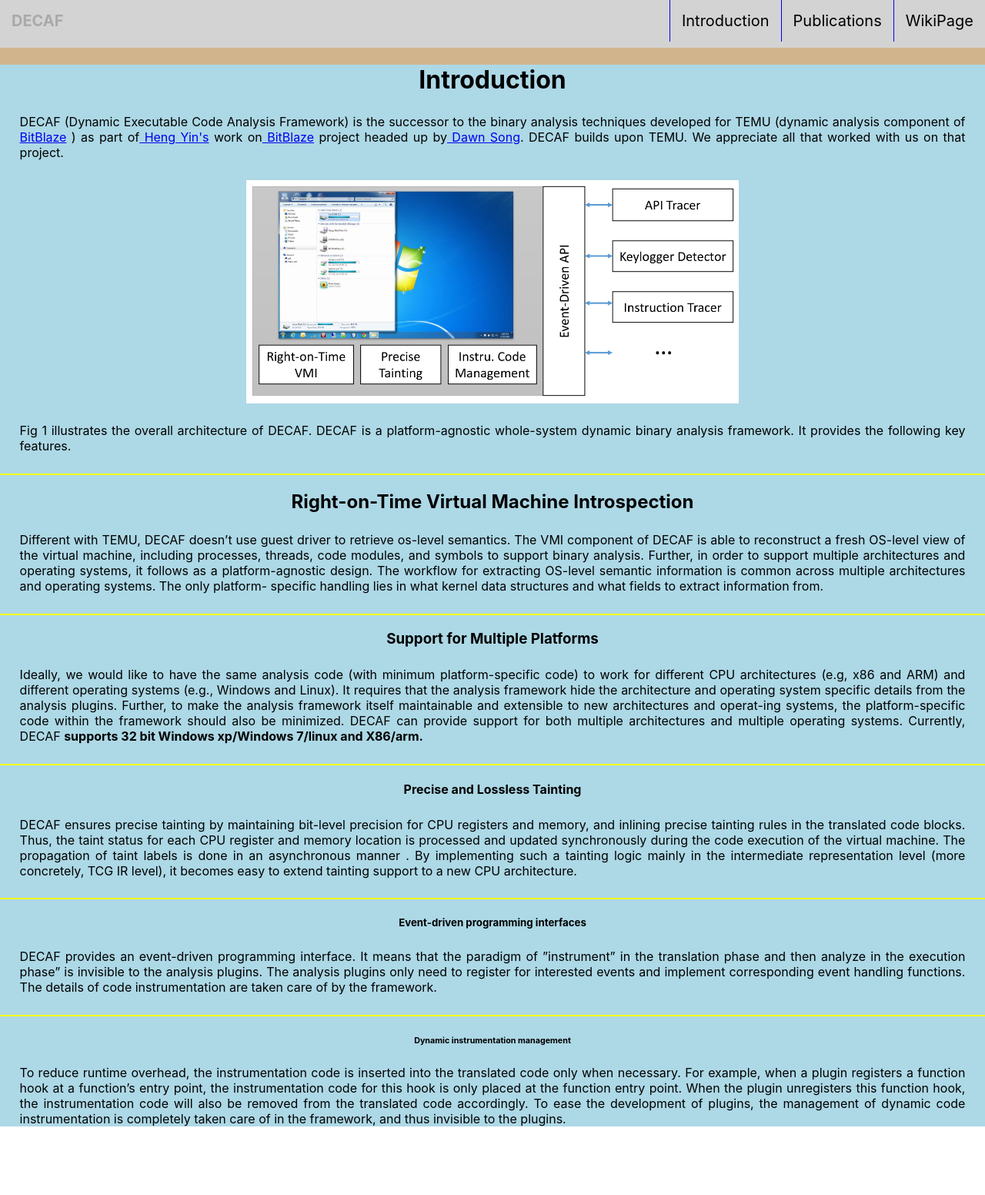
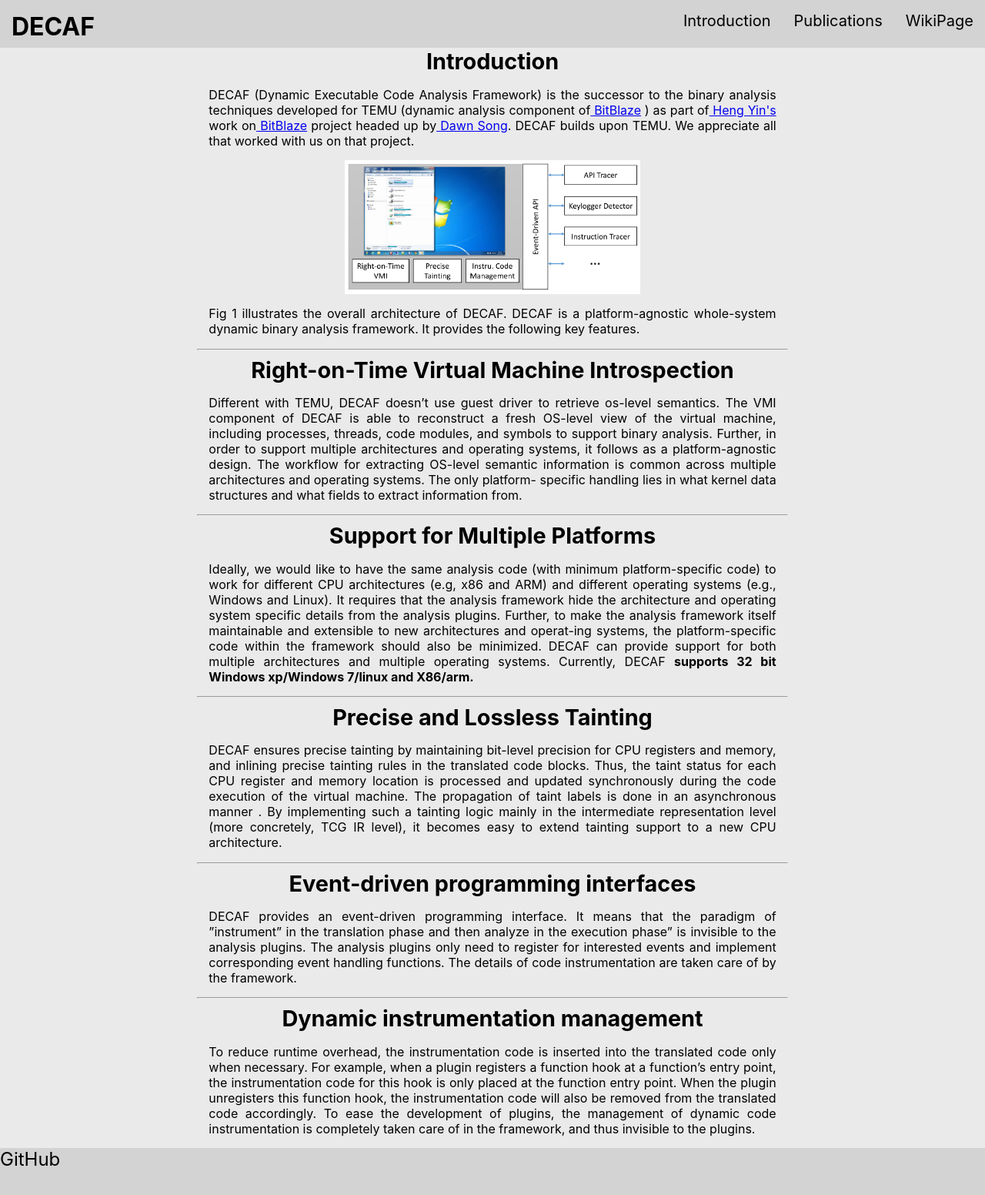
Before and after one commit to jho037/DECAF-Website, a React (Create React App) app: page /introduction in a window 1280 px wide. Shown: the whole page at 77% size. Before the commit the page ends 1489 px from the top, so only its background shows below. Built offline with nearby package versions, Linux system fonts and the light colour scheme.

Commit message:
Made website neater

```diff
--- a/src/App.css
+++ b/src/App.css
@@ -1,4 +1,18 @@
 .App{
     height: 100%;
-    background-color: tan;
+    background-color: #EAEAEA;
+    padding: 0;
+    margin: 0;
 }
+
+.App footer {
+    height: 7.8vh;
+    background-color: lightgrey;
+}
+
+.Git {
+    text-decoration: none;
+    color: black;
+    font-size: 150%;
+    float: inherit;
+}
--- a/src/App.js
+++ b/src/App.js
@@ -6,6 +6,7 @@
   return (
     <div className="App">
       <Navigation></Navigation>
+      <footer><a href="https://github.com/decaf-project/DECAF" class="Git">GitHub</a></footer>
     </div>
   );
 }
--- a/src/DecafSum.css
+++ b/src/DecafSum.css
@@ -1,5 +1,5 @@
 .Summary {
-    margin-top: 5%;
+    /* margin-top: 5%; */
     margin-right: 20%;
     margin-left: 20%;
     /* font-family: Andale Mono, monospace; */
--- a/src/Introduction.css
+++ b/src/Introduction.css
@@ -1,16 +1,21 @@
 .Intro {
     height: 100%;
-    background-color: lightblue
+    background-color: #EAEAEA;
+    padding: 0;
+    margin-left: 20%;
+    margin-right: 20%;
 }
 
-.Intro h1, h2, h3, h4, h5, h6 {
+.Intro h {
     display: block;
     text-align: center;
+    font-weight: bold;
+    font-size: 180%;
 }
 
-.Intro hr {
+/* .Intro hr {
     border: 1px solid yellow
-}
+} */
 
 .Intro p {
     margin: 2%;
--- a/src/Introduction.js
+++ b/src/Introduction.js
@@ -4,7 +4,7 @@
 function Introduction() {
     return (
         <div className="Intro">
-            <h1>Introduction</h1>
+            <h>Introduction</h>
             <p>DECAF (Dynamic Executable Code Analysis Framework) is the successor to the binary analysis techniques developed for TEMU (dynamic analysis component of
                 <a href="http://bitblaze.cs.berkeley.edu/"> BitBlaze</a> ) as part of
                 <a href="https://eng-cs.syr.edu/directory/?peopleid=13036"> Heng Yin's</a> work on
@@ -17,7 +17,7 @@
             </p>
 
             <hr></hr>
-            <h2>Right-on-Time Virtual Machine Introspection</h2>
+            <h>Right-on-Time Virtual Machine Introspection</h>
             <p>Different with TEMU, DECAF doesn’t use guest driver to retrieve os-level semantics.
                 The VMI component of DECAF is able to reconstruct a fresh OS-level view of the virtual machine,
                 including processes, threads, code modules, and symbols to support binary analysis. Further,
@@ -27,7 +27,7 @@
                 </p>
 
             <hr></hr>
-            <h3>Support for Multiple Platforms</h3>
+            <h>Support for Multiple Platforms</h>
             <p>Ideally, we would like to have the same analysis code (with minimum platform-specific code) to work for different CPU architectures
                 (e.g, x86 and ARM) and different operating systems (e.g., Windows and Linux). It requires that the analysis framework hide the architecture
                 and operating system specific details from the analysis plugins. Further, to make the analysis framework itself maintainable and extensible to
@@ -36,7 +36,7 @@
                 </p>
 
             <hr></hr>
-            <h4>Precise and Lossless Tainting</h4>
+            <h>Precise and Lossless Tainting</h>
             <p>DECAF ensures precise tainting by maintaining bit-level precision for CPU registers and memory, and inlining precise tainting rules in the translated code blocks.
                 Thus, the taint status for each CPU register and memory location is processed and updated synchronously during the code execution of the virtual machine.
                 The propagation of taint labels is done in an asynchronous manner . By implementing such a tainting logic mainly in the intermediate representation level
@@ -44,14 +44,14 @@
                 </p>
 
             <hr></hr>
-            <h5>Event-driven programming interfaces</h5>
+            <h>Event-driven programming interfaces</h>
             <p>DECAF provides an event-driven programming interface. It means that the paradigm of ”instrument” in the translation phase and then analyze in the execution phase”
                 is invisible to the analysis plugins. The analysis plugins only need to register for interested events and implement corresponding event handling functions.
                 The details of code instrumentation are taken care of by the framework.
                 </p>
 
             <hr></hr>
-            <h6>Dynamic instrumentation management</h6>
+            <h>Dynamic instrumentation management</h>
             <p>To reduce runtime overhead, the instrumentation code is inserted into the translated code only when necessary. For example, when a plugin registers a function hook
                 at a function’s entry point, the instrumentation code for this hook is only placed at the function entry point. When the plugin unregisters this function hook,
                 the instrumentation code will also be removed from the translated code accordingly. To ease the development of plugins, the management of dynamic code instrumentation
--- a/src/Navigation.css
+++ b/src/Navigation.css
@@ -9,28 +9,26 @@
     width: 100%;
     background-color: lightgrey;
     padding: 0;
-    top: 0;
 }
 
 .Nav li:last-child {
     display: block;
-    color: black;
     float: left;
     border-left: none;
-    font-size: 250%;
-    text-decoration: none;
+    font-size: 200%;
 }
 
 .Nav li{
+    display: block;
+    padding: 15px 15px;
+    font-size: 20px;
+    color: black;
     float: right;
-    border-left: 1px solid blue;
-    color: yellow;
+    /* border-left: 1px solid blue; */
 }
 
 .Nav li a {
     display: block;
-    padding: 15px 15px;
-    font-size: 20px;
     text-decoration: none;
     color: black;
 }
--- a/src/Navigation.js
+++ b/src/Navigation.js
@@ -11,11 +11,12 @@
         <Router>
             <div>
             <ul className="Nav">
-            <li><a href="https://github.com/decaf-project/DECAF/wiki">WikiPage</a></li>
+                <li><a href="https://github.com/decaf-project/DECAF/wiki">WikiPage</a></li>
                 <li><Link to= "/publications">Publications</Link></li>
                 <li><Link to= "/introduction">Introduction</Link></li>
                 <li><Link to= "/"><b>DECAF</b></Link></li>
             </ul>
+
             <Switch>
                 <Route exact path="/">
                     <DecafSum />
--- a/src/Publications.css
+++ b/src/Publications.css
@@ -1,11 +1,15 @@
 .Pub {
     height: 100vh;
-    background-color: green;
+    background-color: #EAEAEA;
+    margin-left: 20%;
+    margin-right: 20%;
 }
 
-.Pub h1 {
+.Pub h {
     display: block;
     text-align: center;
+    font-weight: bold;
+    font-size: 180%;
 }
 
 .Pub p {
@@ -13,4 +17,5 @@
     font-size: 100%;
     text-align: justify;
     text-decoration: none;
+    margin-bottom: 4%;
 }
--- a/src/Publications.js
+++ b/src/Publications.js
@@ -4,7 +4,7 @@
 function Publications() {
     return (
         <div className="Pub">
-            <h1>Publications</h1>
+            <h>Publications</h>
             <p>1. Ali Davanian, Zhenxiao Qi, Yu Qu, and Heng Yin, DECAF++: Elastic Whole-System Dynamic Taint Analysis, In the 22nd International Symposium on Research in Attacks, Intrusions and Defenses (RAID), September 2019. <b>(If you wish to cite the new optimized version of DECAF, please cite this paper)</b></p>
             <p>2. "Make it work, make it right, make it fast: building a platform-neutral whole-system dynamic binary analysis platform", Andrew Henderson, Aravind Prakash, Lok Kwong Yan, Xunchao Hu, Xujiewen Wang, Rundong Zhou, and Heng Yin, to appear in the International Symposium on Software Testing and Analysis (ISSTA'14), San Jose, CA, July 2014. <b>(If you wish to cite DECAF, please cite this paper)</b></p>
             <p>3. Lok Kwong Yan, Andrew Henderson, Xunchao Hu, Heng Yin, and Stephen McCamant?.On soundness and precision of dynamic taint analysis. Technical Report SYR-EECS-2014-04, Syracuse University, January 2014.</p>
```
